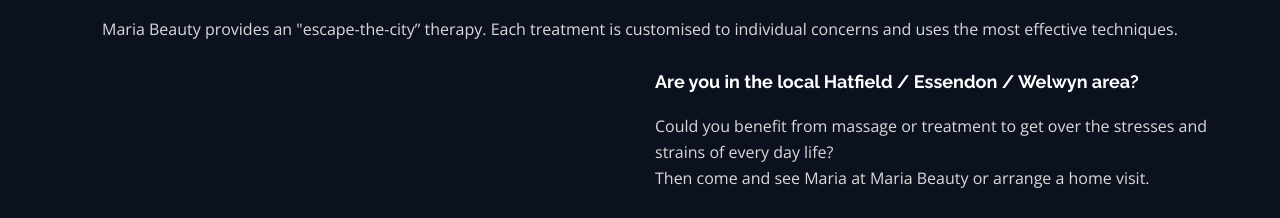
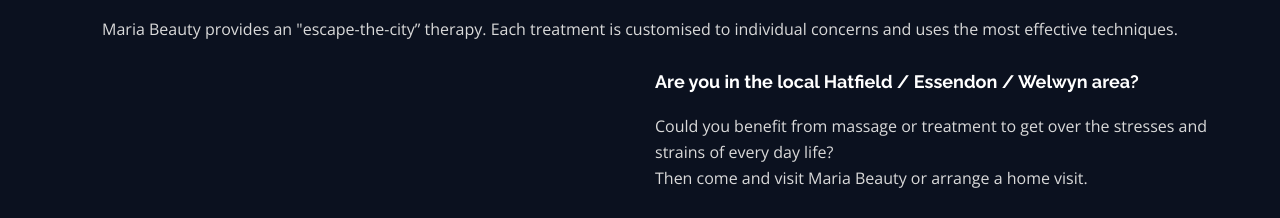
Before and after one commit to talentseek/mariabeauty, a plain HTML site: page index.html in a window 1280 px wide. Shown: the part 931-1149 px from the top of the page. Drawn offline with nearby package versions, Linux system fonts and the light colour scheme; files whose address does not match are found by name.

Commit message:
third commit

```diff
--- a/index.html
+++ b/index.html
@@ -106,7 +106,7 @@
             <h2>Are you in the local Hatfield / Essendon / Welwyn area?</h2>
 			<p>
 Could you benefit from massage or treatment to get over the stresses and strains of every day life?<br>
-Then come and see Maria at Maria Beauty or arrange a home visit.</p>
+Then come and visit Maria Beauty or arrange a home visit.</p>
             <ul>
               <li><i class="icon ion-ios-checkmark-outline"></i> Reiki</li>
               <li><i class="icon ion-ios-checkmark-outline"></i> Swedish Massage</li>
```
Also changed, not shown: img/intro-carousel/4.jpg (added), 6 other files.
